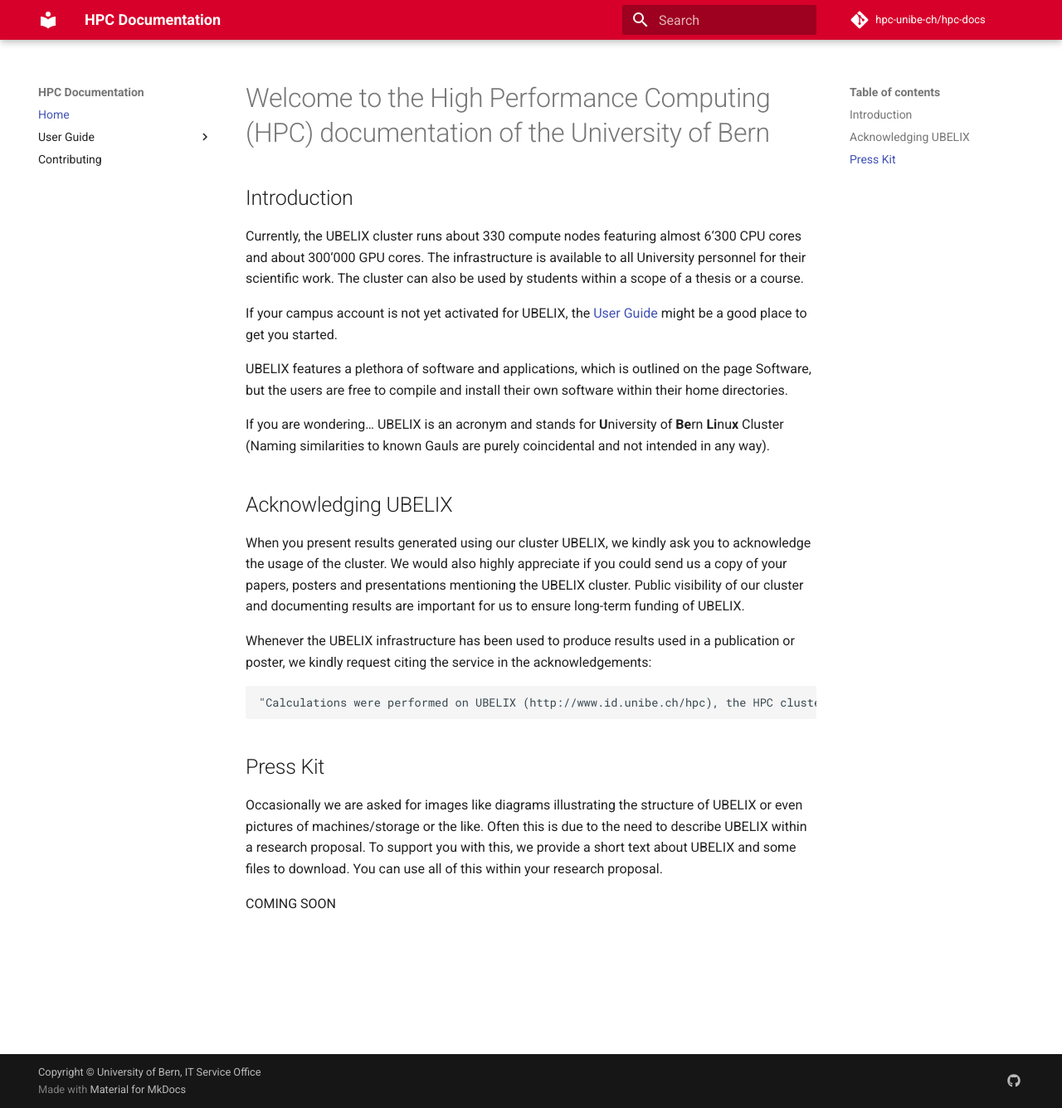
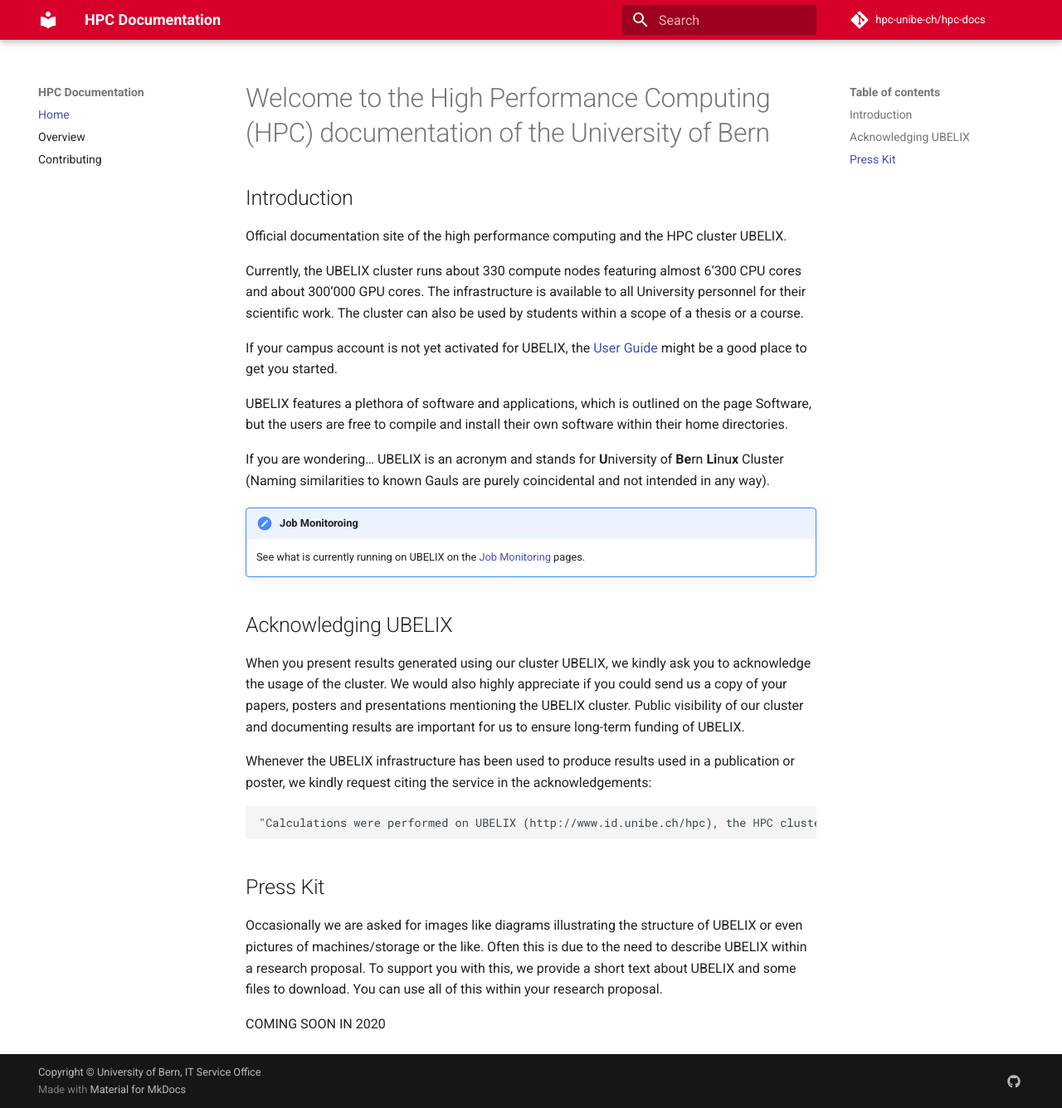
Before and after one commit to hpc-unibe-ch/hpc-unibe-ch.github.io, an MkDocs documentation site: the page built from docs/index.md, in a window 1280 px wide and 1336 px high. Shown: the whole window at 83% size. Built offline with MkDocs 1.6.1 and Material for MkDocs 9.7.7, drawn with Linux system fonts in a browser that asks for light colours; comment, search, counter and statistics services are not loaded.

Commit message:
Starting to migrate old documentation

```diff
--- a/docs/index.md
+++ b/docs/index.md
@@ -1,6 +1,9 @@
 # Welcome to the High Performance Computing (HPC) documentation of the University of Bern
 
 ## Introduction
+
+Official documentation site of the high performance computing and the HPC
+cluster UBELIX.
 
 Currently, the UBELIX cluster runs about 330 compute nodes featuring almost
 6'300 CPU cores and about 300'000 GPU cores. The infrastructure is available
@@ -17,6 +20,9 @@
 If you are wondering... UBELIX is an acronym and stands for **U**niversity of
 **Be**rn **Li**nu**x** Cluster (Naming similarities to known Gauls are purely
 coincidental and not intended in any way).
+
+!!! note "Job Monitoroing"
+    See what is currently running on UBELIX on the [Job Monitoring](https://www.ubelix.unibe.ch/xmlqstat/) pages.
 
 ## Acknowledging UBELIX
 
@@ -35,4 +41,4 @@
 ## Press Kit
 Occasionally we are asked for images like diagrams illustrating the structure of UBELIX or even pictures of machines/storage or the like. Often this is due to the need to describe UBELIX within a research proposal. To support you with this, we provide a short text about UBELIX and some files to download. You can use all of this within your research proposal.
 
-COMING SOON
+COMING SOON IN 2020
--- a/mkdocs.yml
+++ b/mkdocs.yml
@@ -3,8 +3,7 @@
 use_directory_urls: false
 nav:
   - Home: index.md
-  - User Guide:
-    - Overview: user-guide/index.md
+  - Overview: overview.md
   - Contributing: contributing.md
 
 # Copyright footer
```
Also changed, not shown: docs/overview.md (added, +50 -0 lines), docs/user-guide/index.md (deleted, +0 -16 lines), docs/images/system_overview.jpg (added).
